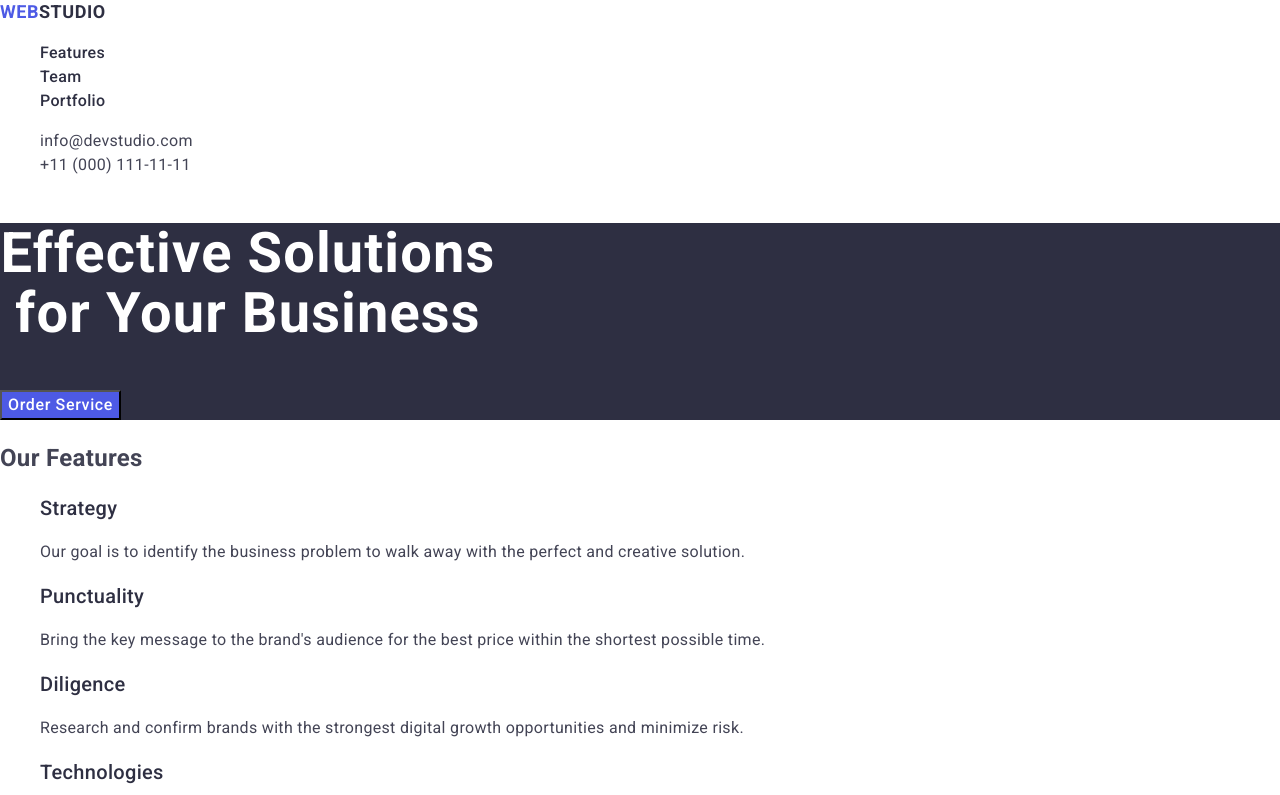
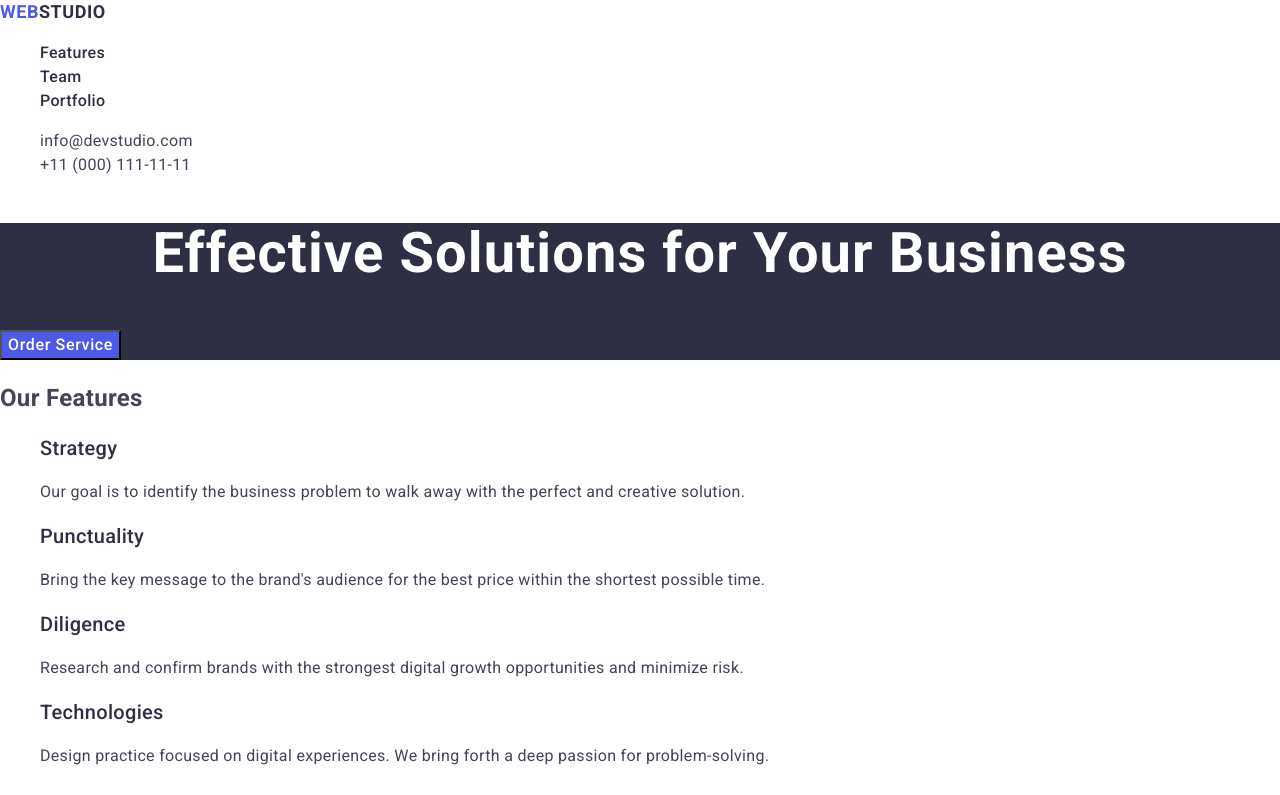
Before and after one commit to Rokon98/goit-markup-hw-02, a plain HTML site: page index.html in a window 1280 px wide. Shown: the top 795 px of the page. Drawn offline with nearby package versions, Linux system fonts and the light colour scheme.

Commit message:
updatafix1

```diff
--- a/css/hero.css
+++ b/css/hero.css
@@ -5,7 +5,7 @@
 .hero-titel {
   font-weight: 700;
   font-size: 56px;
-  width: 496px;
+
 
   /* line-height: 60px; */
   line-height: 1.07143;
```
